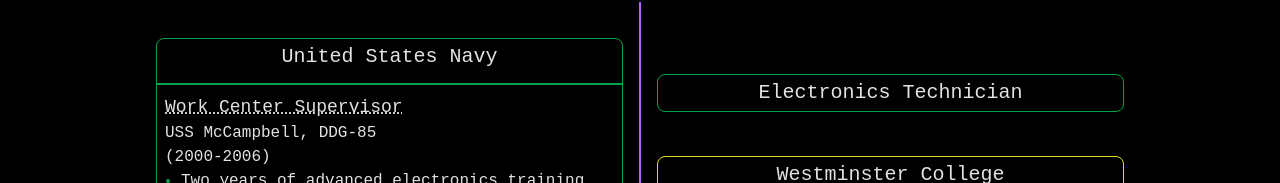
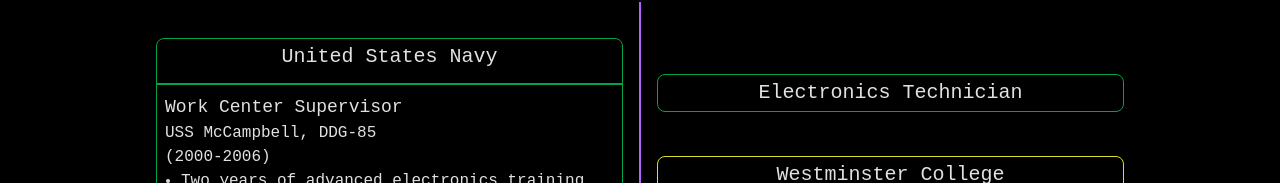
Before and after one commit to dustin-lamarr/vue-portfolio, a Nuxt app: page /about in a window 1280 px wide. Both pictures are taken after a click on the element "United States Navy". Shown: the part 190-373 px from the top of the page. Built offline with nearby package versions, Linux system fonts and the light colour scheme.

Commit message:
Style tweaks to info card

```diff
--- a/components/Cards/InfoCard.vue
+++ b/components/Cards/InfoCard.vue
@@ -6,12 +6,12 @@
     <h2 class="text-xl text-center leading-none">{{ header }}</h2>
     <ul v-if="state.isExpanded" class="border-t-2 border-punkash">
       <li class="my-1 px-2" v-for="{ title, location, dates, summary } in data">
-        <h3 class="mt-2 text-lg underline decoration-dotted">
+        <h3 class="mt-2 text-lg">
           {{ title }}
         </h3>
         <h4>{{ location }}</h4>
         <h4>{{ dates }}</h4>
-        <ul class="list-disc ml-4 marker:text-punkash">
+        <ul class="list-disc ml-4">
           <li v-for="points in summary">{{ points }}</li>
         </ul>
       </li>
```
